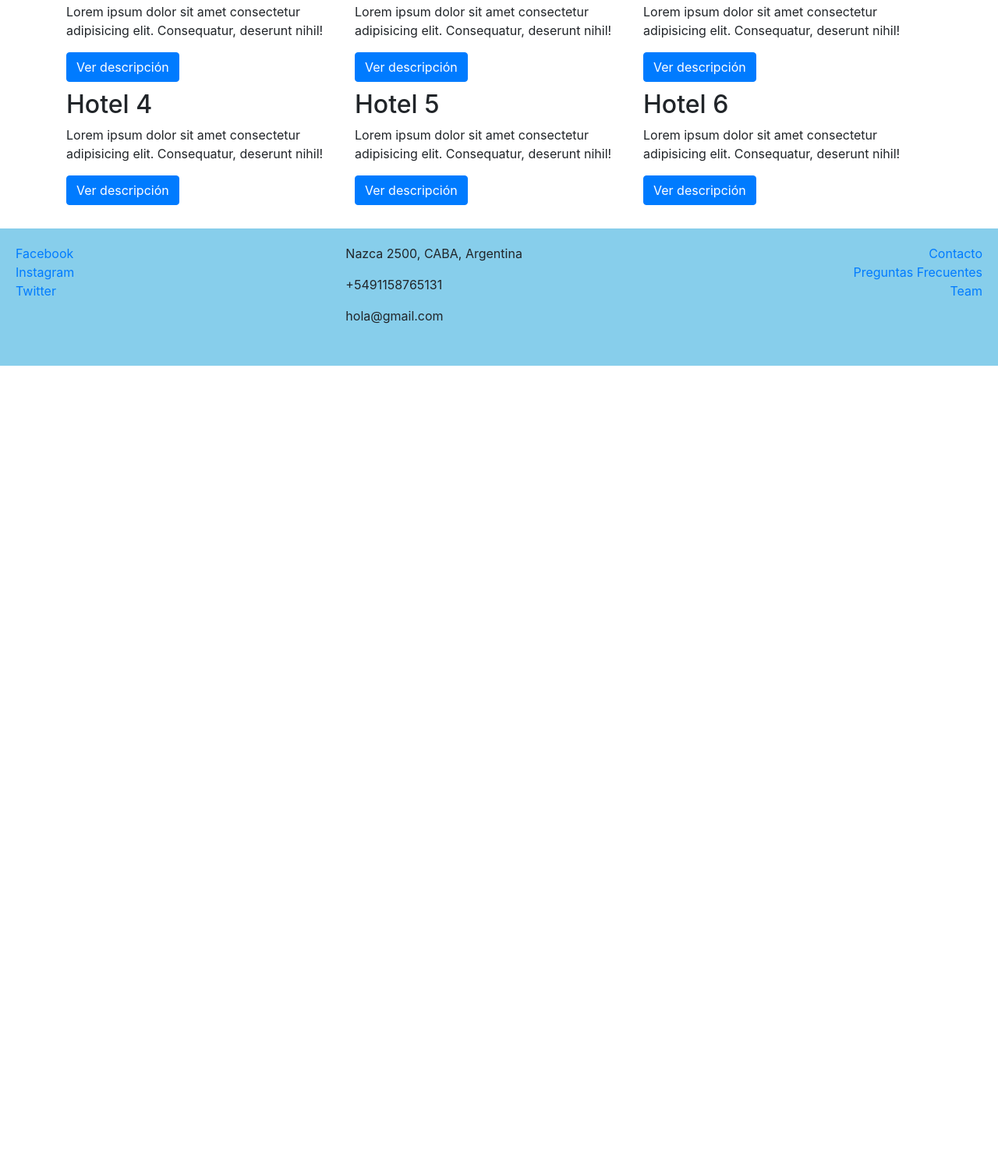
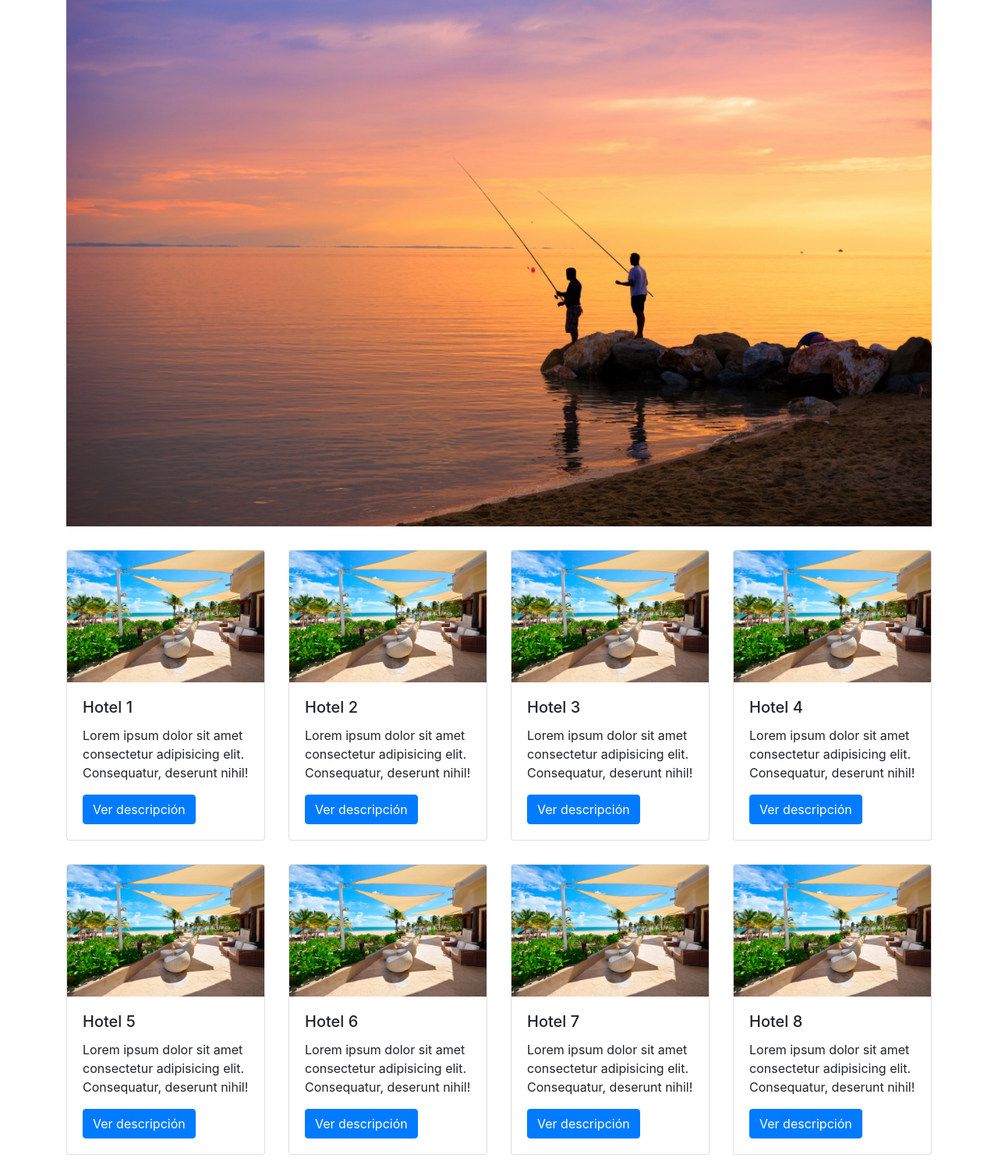
Before and after one commit to matiasniedermaier/bootstrap-austral, a website: page index.html in a window 1280 px wide. Shown: the part 478-1972 px from the top of the page at 78% size. Before the commit the page ends 947 px from the top, so only its background shows below. Drawn offline with nearby package versions, Linux system fonts and the light colour scheme.

Commit message:
add card in home

```diff
--- a/css/style.css
+++ b/css/style.css
@@ -1,16 +1,20 @@
 .info {
-    margin-bottom: 10px;
+    margin-top: 30px;
 }
 .jumbotron {
     background-color: skyblue;
+    margin-top: 55px;
+    margin-bottom: 0;
 }
 .col {
     text-align: center;
     margin-bottom: 10px;
 }
+.img-fluid {
+    width: 100%;
+}
 .card-hotel {
-    flex: 1 300px;
-    margin-bottom: 10px;
+    margin-top: 30px;
 }
 footer {
     margin-top: 20px;
--- a/index.html
+++ b/index.html
@@ -1,5 +1,6 @@
 <!doctype html>
 <html lang="en">
+
 <head>
   <!-- Required meta tags -->
   <meta charset="utf-8">
@@ -12,11 +13,13 @@
 
   <title>Hoteles</title>
 </head>
+
 <body>
 
   <nav class="navbar fixed-top navbar-expand-md navbar-dark bg-dark">
     <a class="navbar-brand" href="./index.html">Hoteles</a>
-      <button class="navbar-toggler" type="button" data-toggle="collapse" data-target="#navbarNav" aria-controls="navbarNav" aria-expanded="false" aria-label="Toggle navigation">
+    <button class="navbar-toggler" type="button" data-toggle="collapse" data-target="#navbarNav"
+      aria-controls="navbarNav" aria-expanded="false" aria-label="Toggle navigation">
       <span class="navbar-toggler-icon"></span>
     </button>
     <div class="collapse navbar-collapse" id="navbarNav">
@@ -27,7 +30,7 @@
           <a class="nav-link" href="./preguntas-frecuentes.html">Preguntas Frecuentes</a>
         </li>
         <li class="nav-item">
-              <a class="nav-link" href="./team.html">Team</a>
+          <a class="nav-link" href="./precios.html">Precios</a>
         </li>
         </li>
         <li class="nav-item">
@@ -40,11 +43,6 @@
     <h1>Hoteles</h1>
   </div>
   <div class="container">
-      <nav aria-label="breadcrumb">
-        <ol class="breadcrumb">
-          <li class="breadcrumb-item active" aria-current="page">Home</li>
-        </ol>
-      </nav>
     <div class="row info">
       <div class="col">
         <h2>¿Por que nosotros?</h2>
@@ -59,48 +57,99 @@
         <p>Tenes la sección de contacto y pregunta frecuentes para que puedas sacarte todas tus dudas!s</p>
       </div>
     </div>
-      <div class="d-flex flex-wrap ">
-        <div class="card-hotel">
     <div>
-            <h2>Hotel 1</h2>
-            <p>Lorem ipsum dolor sit amet consectetur adipisicing elit. Consequatur, deserunt nihil!</p>
+      <img src="./images/image.jpg" class="img-fluid" alt="image2">
     </div>
-          <button class="btn btn-primary">Ver descripción</button>
+    <div class="row">
+      <div class="col-sm-3 card-hotel">
+        <div class="card">
+          <img src="./images/image1.jpg" class="card-img-top" alt="image1">
+          <div class="card-body">
+            <h5 class="card-title">Hotel 1</h5>
+            <p class="card-text">Lorem ipsum dolor sit amet consectetur adipisicing elit. Consequatur, deserunt nihil!
+            </p>
+            <a href="#" class="btn btn-primary">Ver descripción</a>
           </div>
-        <div class="card-hotel">
-          <div>
-            <h2>Hotel 2</h2>
-            <p>Lorem ipsum dolor sit amet consectetur adipisicing elit. Consequatur, deserunt nihil!</p>
         </div>
-          <button class="btn btn-primary">Ver descripción</button>
       </div>
-        <div class="card-hotel">
-          <div>
-            <h2>Hotel 3</h2>
-            <p>Lorem ipsum dolor sit amet consectetur adipisicing elit. Consequatur, deserunt nihil!</p>
+      <div class="col-sm-3 card-hotel">
+        <div class="card">
+          <img src="./images/image1.jpg" class="card-img-top" alt="image1">
+          <div class="card-body">
+            <h5 class="card-title">Hotel 2</h5>
+            <p class="card-text">Lorem ipsum dolor sit amet consectetur adipisicing elit. Consequatur, deserunt nihil!
+            </p>
+            <a href="#" class="btn btn-primary">Ver descripción</a>
           </div>
-          <button class="btn btn-primary">Ver descripción</button>
         </div>
-        <div class="card-hotel">
-          <div>
-            <h2>Hotel 4</h2>
-            <p>Lorem ipsum dolor sit amet consectetur adipisicing elit. Consequatur, deserunt nihil!</p>
       </div>
-          <button class="btn btn-primary">Ver descripción</button>
+      <div class="col-sm-3 card-hotel">
+        <div class="card">
+          <img src="./images/image1.jpg" class="card-img-top" alt="image1">
+          <div class="card-body">
+            <h5 class="card-title">Hotel 3</h5>
+            <p class="card-text">Lorem ipsum dolor sit amet consectetur adipisicing elit. Consequatur, deserunt nihil!
+            </p>
+            <a href="#" class="btn btn-primary">Ver descripción</a>
           </div>
-        <div class="card-hotel">
-          <div>
-            <h2>Hotel 5</h2>
-            <p>Lorem ipsum dolor sit amet consectetur adipisicing elit. Consequatur, deserunt nihil!</p>
         </div>
-          <button class="btn btn-primary">Ver descripción</button>
       </div>
-        <div class="card-hotel">
-          <div>
-            <h2>Hotel 6</h2>
-            <p>Lorem ipsum dolor sit amet consectetur adipisicing elit. Consequatur, deserunt nihil!</p>
+      <div class="col-sm-3 card-hotel">
+        <div class="card">
+          <img src="./images/image1.jpg" class="card-img-top" alt="image1">
+          <div class="card-body">
+            <h5 class="card-title">Hotel 4</h5>
+            <p class="card-text">Lorem ipsum dolor sit amet consectetur adipisicing elit. Consequatur, deserunt nihil!
+            </p>
+            <a href="#" class="btn btn-primary">Ver descripción</a>
           </div>
-          <button class="btn btn-primary">Ver descripción</button>
+        </div>
+      </div>
+    </div>
+    <div class="row">
+      <div class="col-sm-3 card-hotel">
+        <div class="card">
+          <img src="./images/image1.jpg" class="card-img-top" alt="image1">
+          <div class="card-body">
+            <h5 class="card-title">Hotel 5</h5>
+            <p class="card-text">Lorem ipsum dolor sit amet consectetur adipisicing elit. Consequatur, deserunt nihil!
+            </p>
+            <a href="#" class="btn btn-primary">Ver descripción</a>
+          </div>
+        </div>
+      </div>
+      <div class="col-sm-3 card-hotel">
+        <div class="card">
+          <img src="./images/image1.jpg" class="card-img-top" alt="image1">
+          <div class="card-body">
+            <h5 class="card-title">Hotel 6</h5>
+            <p class="card-text">Lorem ipsum dolor sit amet consectetur adipisicing elit. Consequatur, deserunt nihil!
+            </p>
+            <a href="#" class="btn btn-primary">Ver descripción</a>
+          </div>
+        </div>
+      </div>
+      <div class="col-sm-3 card-hotel">
+        <div class="card">
+          <img src="./images/image1.jpg" class="card-img-top" alt="image1">
+          <div class="card-body">
+            <h5 class="card-title">Hotel 7</h5>
+            <p class="card-text">Lorem ipsum dolor sit amet consectetur adipisicing elit. Consequatur, deserunt nihil!
+            </p>
+            <a href="#" class="btn btn-primary">Ver descripción</a>
+          </div>
+        </div>
+      </div>
+      <div class="col-sm-3 card-hotel">
+        <div class="card">
+          <img src="./images/image1.jpg" class="card-img-top" alt="image1">
+          <div class="card-body">
+            <h5 class="card-title">Hotel 8</h5>
+            <p class="card-text">Lorem ipsum dolor sit amet consectetur adipisicing elit. Consequatur, deserunt nihil!
+            </p>
+            <a href="#" class="btn btn-primary">Ver descripción</a>
+          </div>
+        </div>
       </div>
     </div>
   </div>
@@ -130,4 +179,5 @@
   <script src="./node_modules/popper.js/dist/umd/popper.min.js"></script>
   <script src="./node_modules/bootstrap/dist/js/bootstrap.min.js"></script>
 </body>
+
 </html>
--- a/package.json
+++ b/package.json
@@ -23,6 +23,7 @@
   "dependencies": {
     "bootstrap": "^4.5.3",
     "jquery": "^3.5.1",
+    "open-iconic": "^1.1.1",
     "popper.js": "^1.16.1"
   }
 }
```
Also changed, not shown: contacto.html (+1 -1 lines), precios.html (added, +181 -0 lines), preguntas-frecuentes.html (+1 -1 lines), team.html (deleted, +0 -76 lines), images/image.jpg (added), images/image1.jpg (added), 1 other file. Lines whose indentation alone changed are shown as unchanged.
